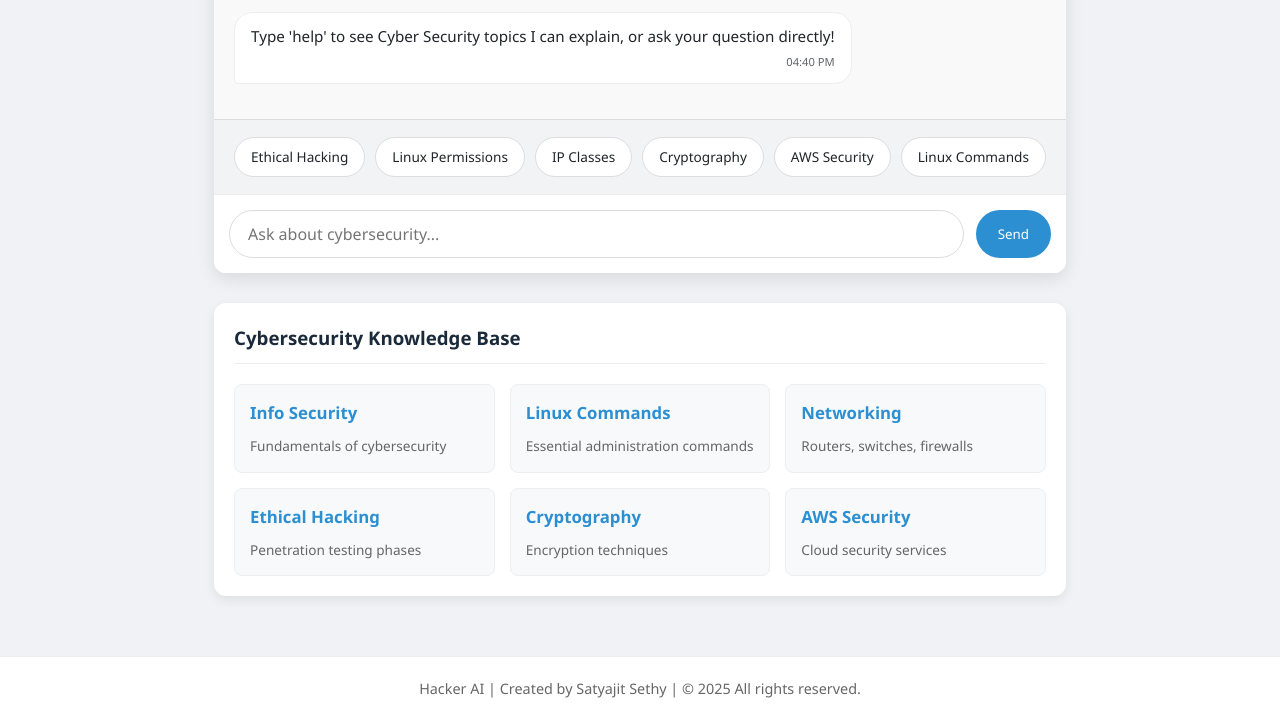
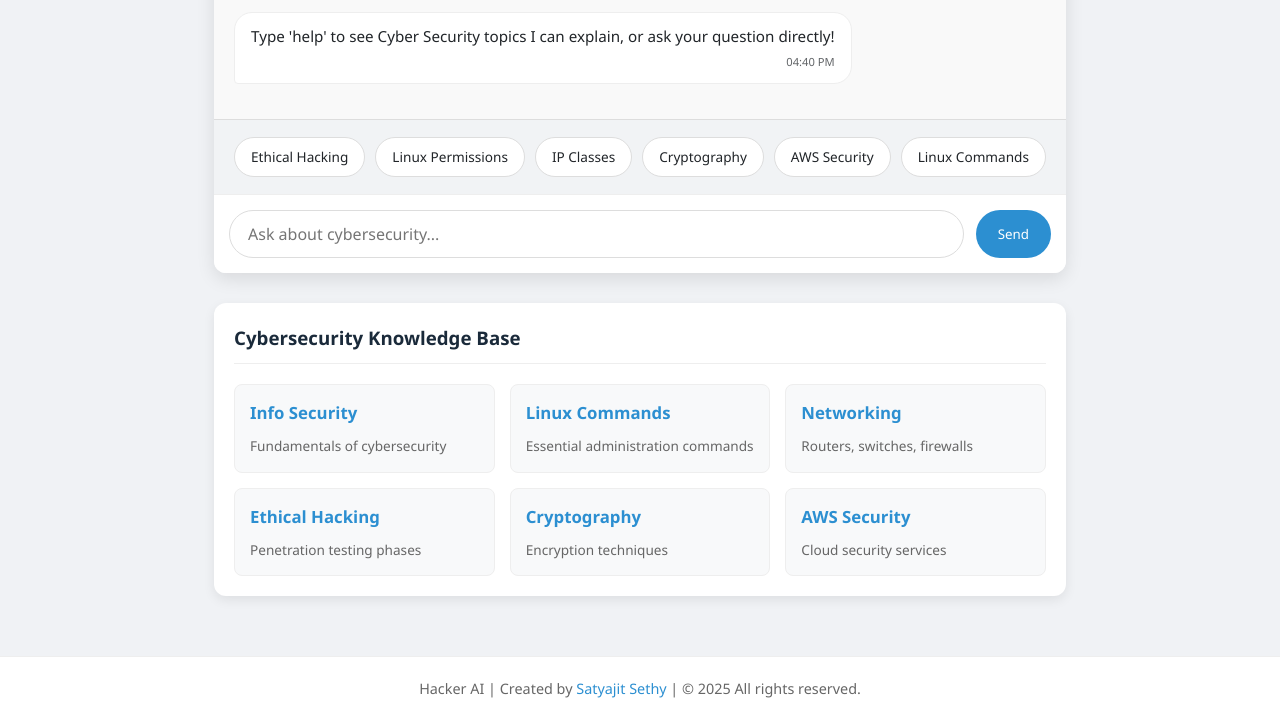
Before and after one commit to sethysatyajit/Hacker-AI, a plain HTML site: page index.html in a window 1280 px wide. Shown: the part 527-1247 px from the top of the page. Drawn offline with Linux system fonts and the light colour scheme.

Commit message:
index.html

```diff
--- a/index.html
+++ b/index.html
@@ -95,7 +95,7 @@
     </div>
 
     <div class="footer">
-        <p>Hacker AI | Created by Satyajit Sethy | &copy; 2025 All rights reserved.</p>
+        <p>Hacker AI | Created by <a href="https://github.com/sethysatyajit">Satyajit Sethy</a> | &copy; 2025 All rights reserved.</p>
     </div>
 
     <script src="script.js"></script>
```
